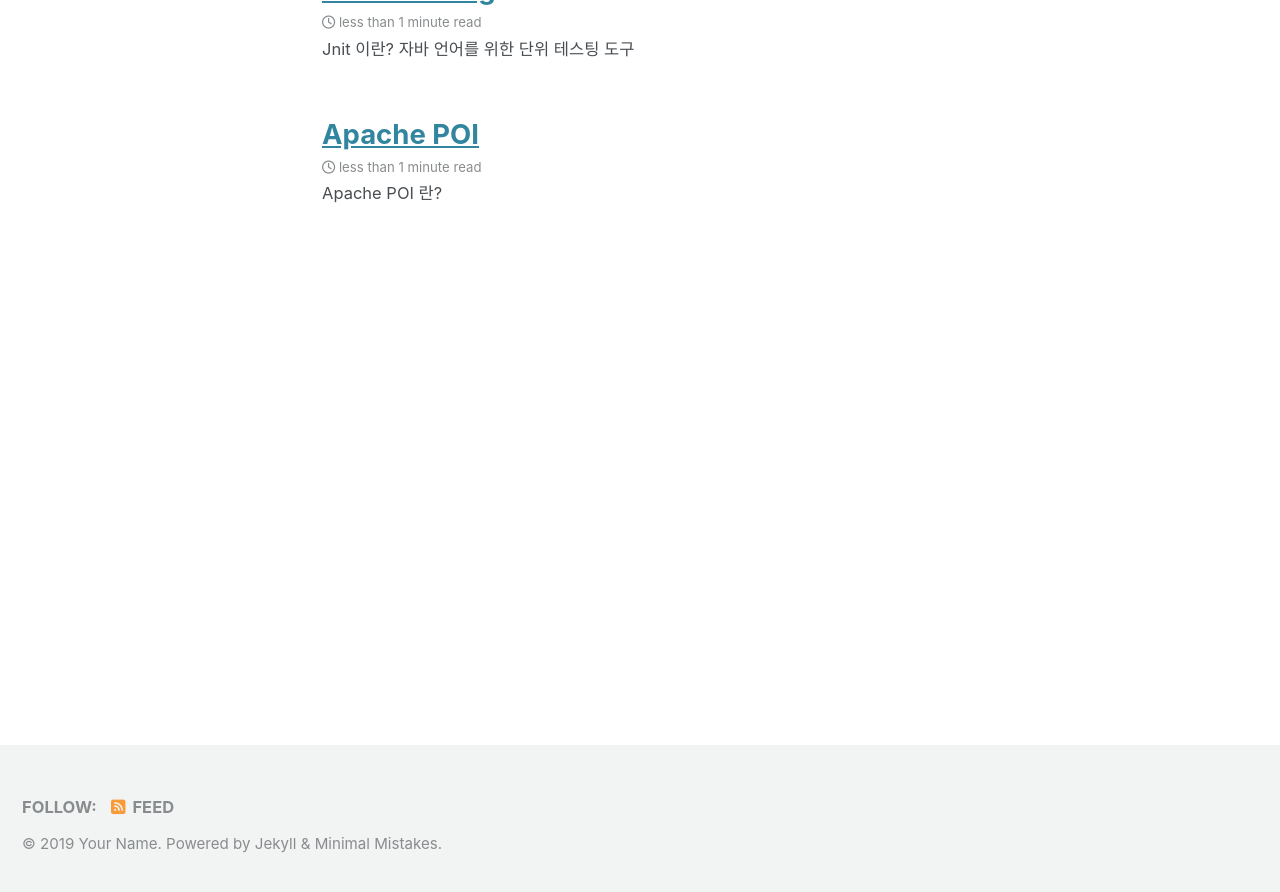
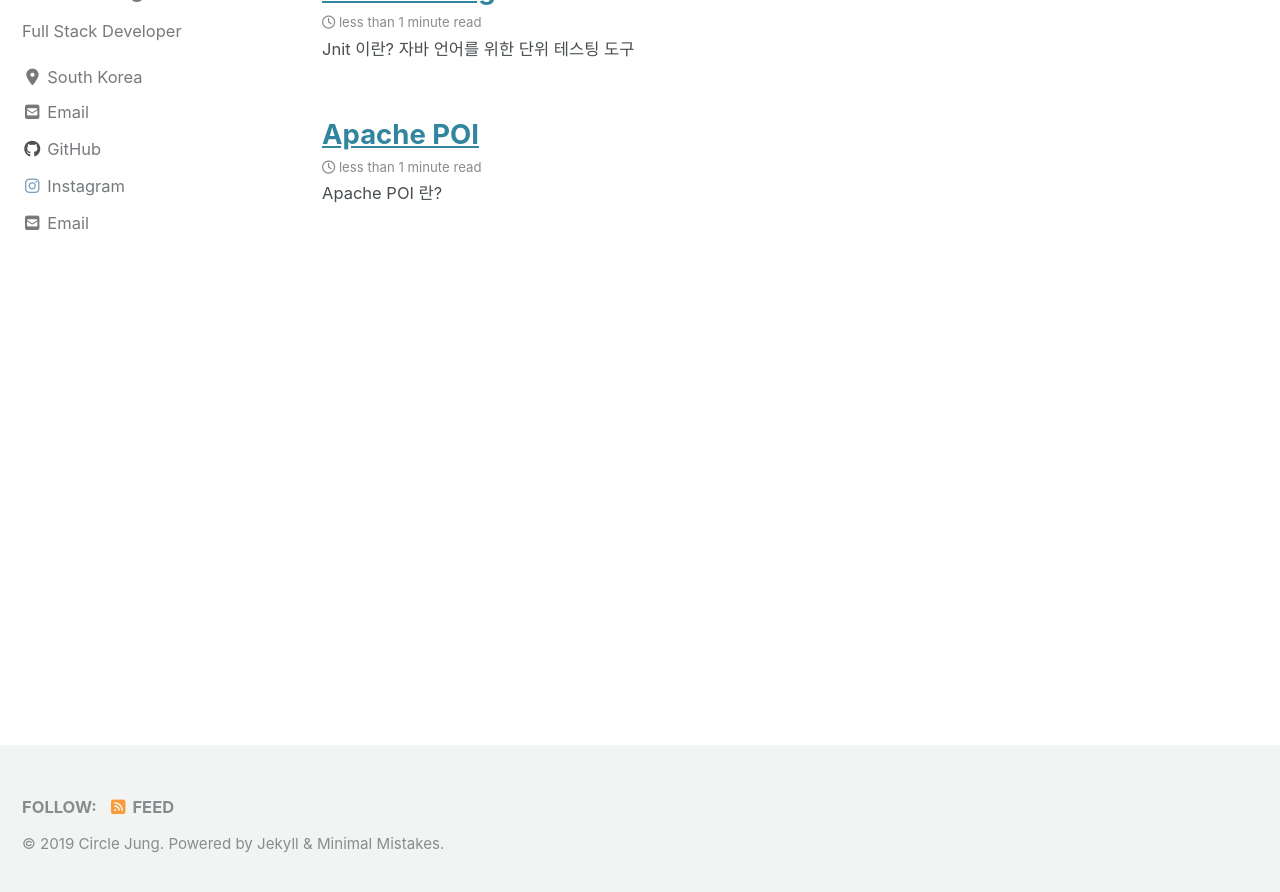
Before and after one commit to jwh0124/jwh0124.github.io, a Jekyll site: the page built from index.html, in a window 1280 px wide and 900 px high, scrolled down 222 px. Shown: the top 892 px of the window. Built offline with Jekyll 4.4.1, drawn with Linux system fonts in a browser that asks for light colours; cached includes are drawn as plain includes; nearby versions of some CDN libraries; the list of posts is cut into pages by our own code; some of the changed text lies outside the part shown.

Commit message:
update profile

```diff
--- a/_config.yml
+++ b/_config.yml
@@ -16,12 +16,12 @@ minimal_mistakes_skin    : "default" # "air", "aqua", "contrast", "dark", "dirt"
 
 # Site Settings
 locale                   : "en-US"
-title                    : "Site Title"
+title                    : "Circle Jung`s Blog"
 title_separator          : "-"
 subtitle                 : # site tagline that appears below site title in masthead
-name                     : "Your Name"
-description              : "An amazing website."
-url                      : # the base hostname & protocol for your site e.g. "https://mmistakes.github.io"
+name                     : "Circle Jung"
+description              : "Full Stack Developer"
+url                      : "https://jwh0124.github.io"
 baseurl                  : # the subpath of your site, e.g. "/blog"
 repository               : # GitHub username/repo-name e.g. "mmistakes/minimal-mistakes"
 teaser                   : # path of fallback teaser image, e.g. "/assets/images/500x300.png"
@@ -107,15 +107,15 @@ analytics:
 
 # Site Author
 author:
-  name             : "Your Name"
-  avatar           : # path of avatar image, e.g. "/assets/images/bio-photo.jpg"
-  bio              : "I am an **amazing** person."
-  location         : "Somewhere"
-  email            :
+  name             : "Circle Jung"
+  avatar           : "/assets/images/keyboard.jpeg"
+  bio              : "Full Stack Developer"
+  location         : "South Korea"
+  email            : "jwh0124@gmail.com"
   links:
     - label: "Email"
       icon: "fas fa-fw fa-envelope-square"
-      # url: mailto:your.name@email.com
+      url: mailto:jwh0124@gmail.com
     - label: "Website"
       icon: "fas fa-fw fa-link"
       # url: "https://your-website.com"
@@ -127,10 +127,10 @@ author:
       # url: "https://facebook.com/"
     - label: "GitHub"
       icon: "fab fa-fw fa-github"
-      # url: "https://github.com/"
+      url: "https://github.com/jwh0124"
     - label: "Instagram"
       icon: "fab fa-fw fa-instagram"
-      # url: "https://instagram.com/"
+      url: "https://instagram.com/circle__jung"
 
 # Site Footer
 footer:
```
Also changed, not shown: assets/images/keyboard.jpeg (added).
